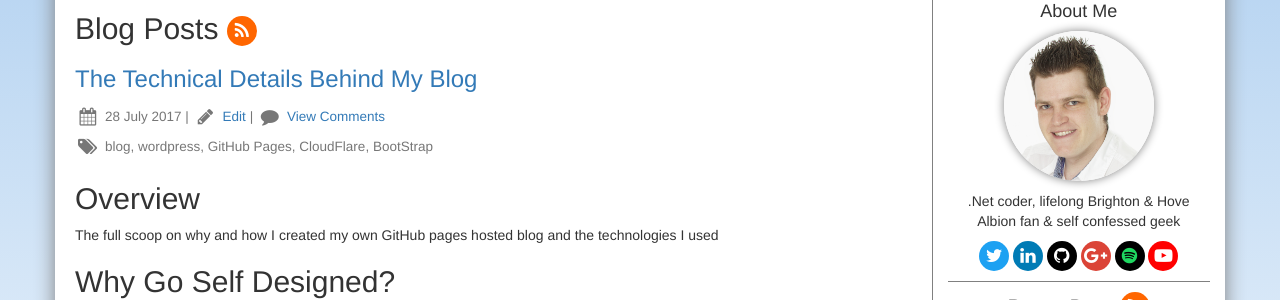
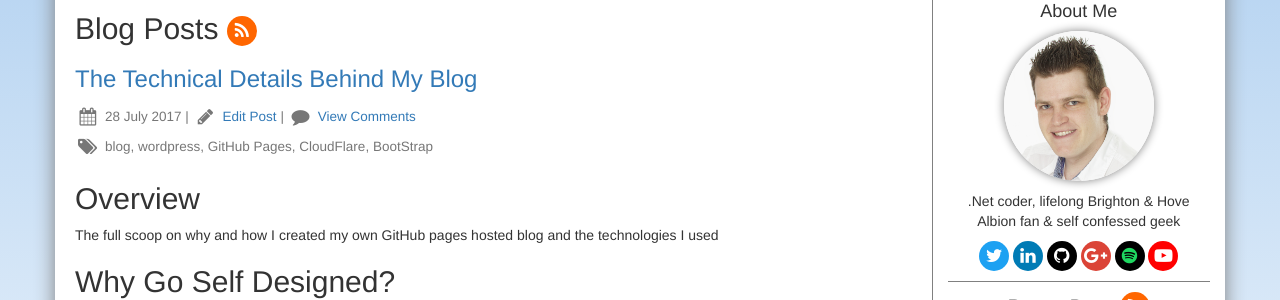
Before and after one commit to BlythMeister/blyth.me.uk, a Jekyll site: the page built from blog/index.html, in a window 1280 px wide and 900 px high. Shown: the part 169-469 px from the top of the window. Built offline with Jekyll 4.4.1, drawn with Linux system fonts in a browser that asks for light colours; the list of posts is cut into pages by our own code; comment, search, counter and statistics services are not loaded; some of the changed text lies outside the part shown.

Commit message:
Correct edit URL

```diff
--- a/_includes/postmeta.html
+++ b/_includes/postmeta.html
@@ -7,7 +7,7 @@
 <small>
     <span class="date"><i class="fa fa-calendar">&nbsp;</i>{{ post.date | date: "%d %B %Y" }}</span>
     <span> | </span>
-    <span class="edit"><i class="fa fa-pencil">&nbsp;</i><a href="https://github.com/BlythMeister/blyth.me.uk/edit/gh-pages/{{ path }}">Edit</a></span>
+    <span class="edit"><i class="fa fa-pencil">&nbsp;</i><a href="https://github.com/BlythMeister/blyth.me.uk/edit/master/{{ path }}">Edit Post</a></span>
     {% if post.comments %}
     <span> | </span>
     <span class="comments"><i class="fa fa-comment">&nbsp;</i><a href="{{ post.url }}#disqus_thread">View Comments</a></span>
```
